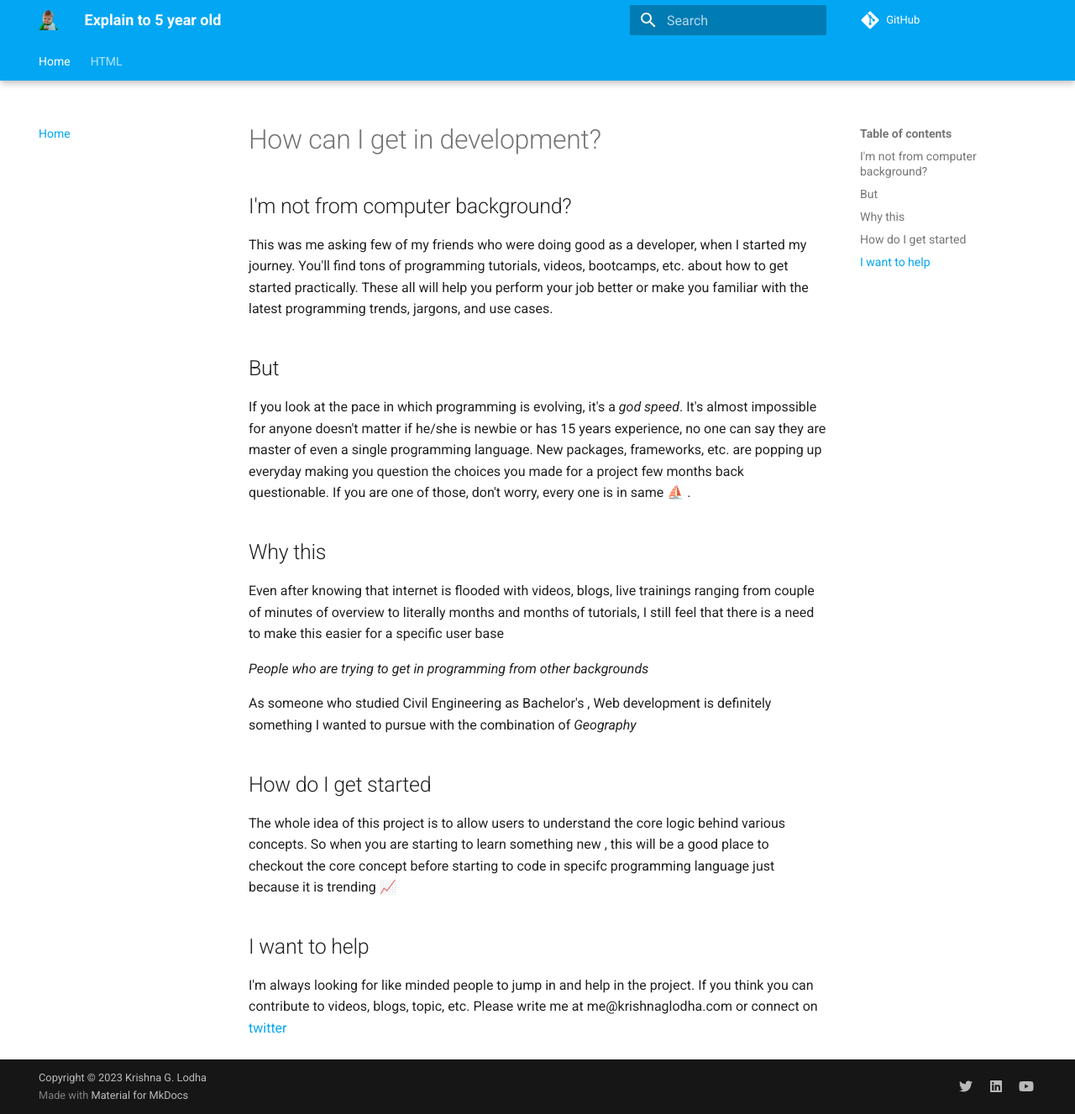
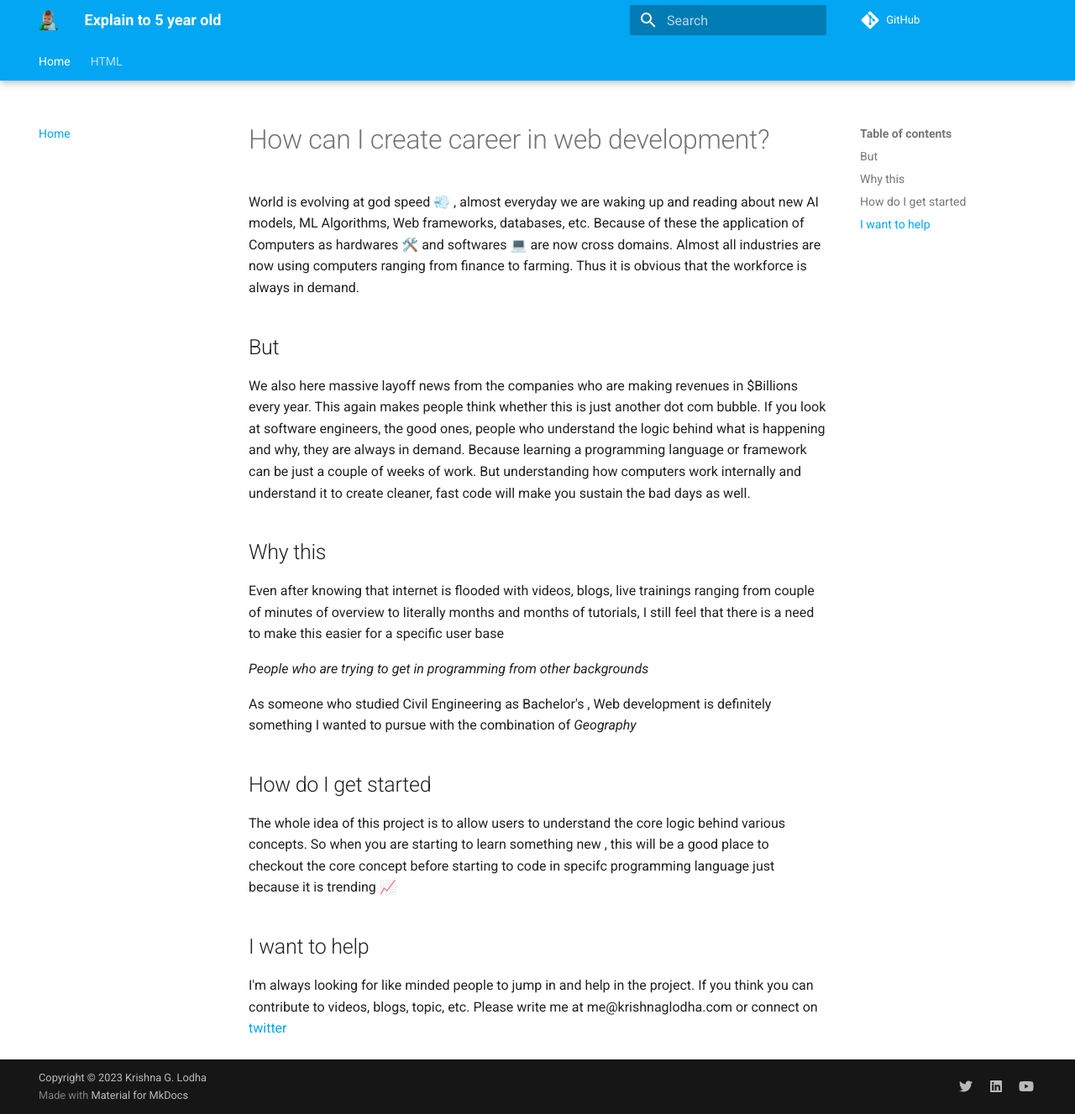
Before and after one commit to krishnaglodha/explainto5yearold, an MkDocs documentation site: the page built from docs/index.md, in a window 1280 px wide and 1327 px high. Shown: the whole window at 84% size. Built offline with MkDocs 1.6.1 and Material for MkDocs 9.7.7, drawn with Linux system fonts in a browser that asks for light colours; comment, search, counter and statistics services are not loaded.

Commit message:
updated homepage

```diff
--- a/docs/index.md
+++ b/docs/index.md
@@ -1,11 +1,11 @@
-# How can I get in development?
-## I'm not from computer background?
+# How can I create career in web development?
 
-This was me asking few of my friends who were doing good as a developer, when I started my journey. You'll find tons of programming tutorials, videos, bootcamps, etc. about how to get started practically. These all will help you perform your job better or make you familiar with the latest programming trends, jargons, and use cases.
+World is evolving at god speed 💨 , almost everyday we are waking up and reading about new AI models, ML Algorithms, Web frameworks, databases, etc. Because of these the application of Computers as hardwares 🛠️ and softwares 💻  are now cross domains. Almost all industries are now using computers ranging from finance to farming. Thus it is obvious that the workforce is always in demand.
+
 
 ## But
 
-If you look at the pace in which programming is evolving, it's a *god speed*. It's almost impossible for anyone doesn't matter if he/she is newbie or has 15 years experience, no one can say they are master of even a single programming language. New packages, frameworks, etc. are popping up everyday making you question the choices you made for a project few months back questionable. If you are one of those, don't worry, every one is in same ⛵ .
+We also here massive layoff news from the companies who are making revenues in $Billions every year. This again makes people think whether this is just another dot com bubble. If you look at software engineers, the good ones, people who understand the logic behind what is happening and why, they are always in demand. Because learning a programming language or framework can be just a couple of weeks of work. But understanding how computers work internally and understand it to create cleaner, fast code will make you sustain the bad days as well.
 
 ## Why this
 
```
